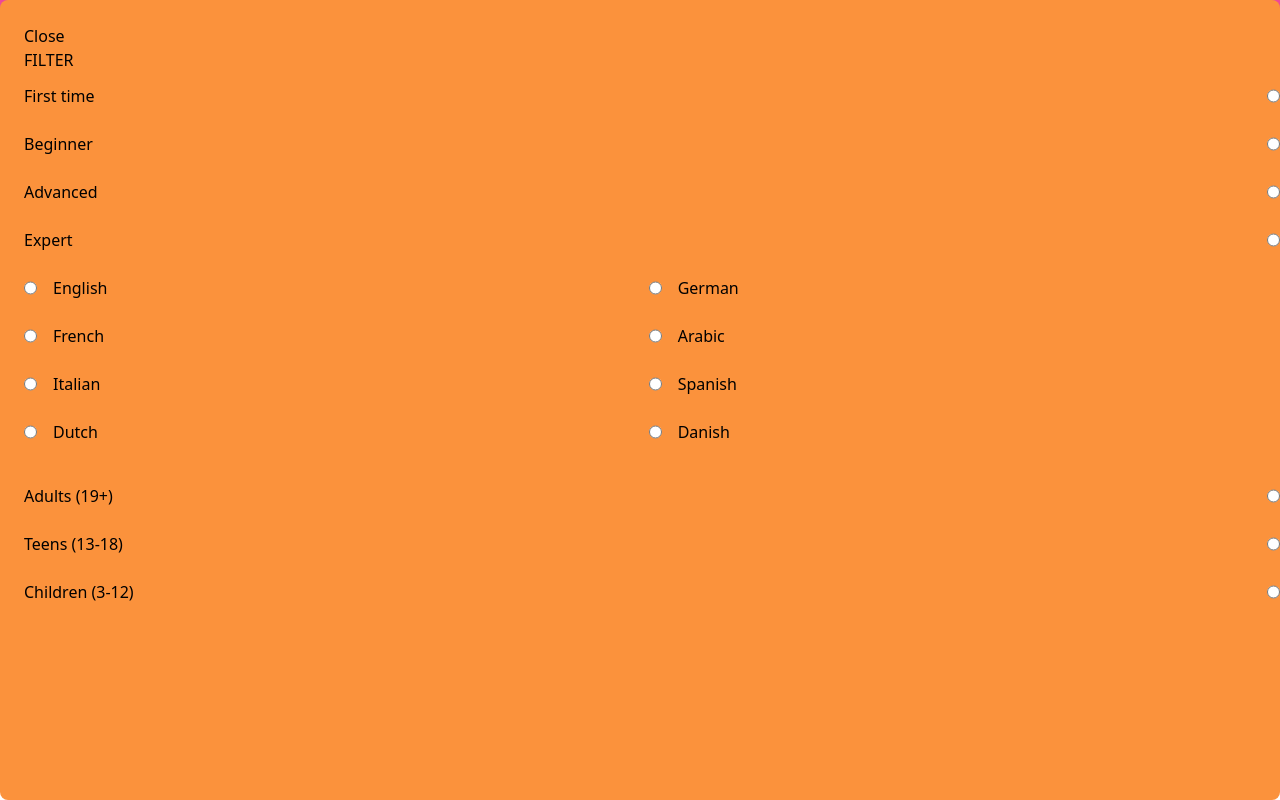
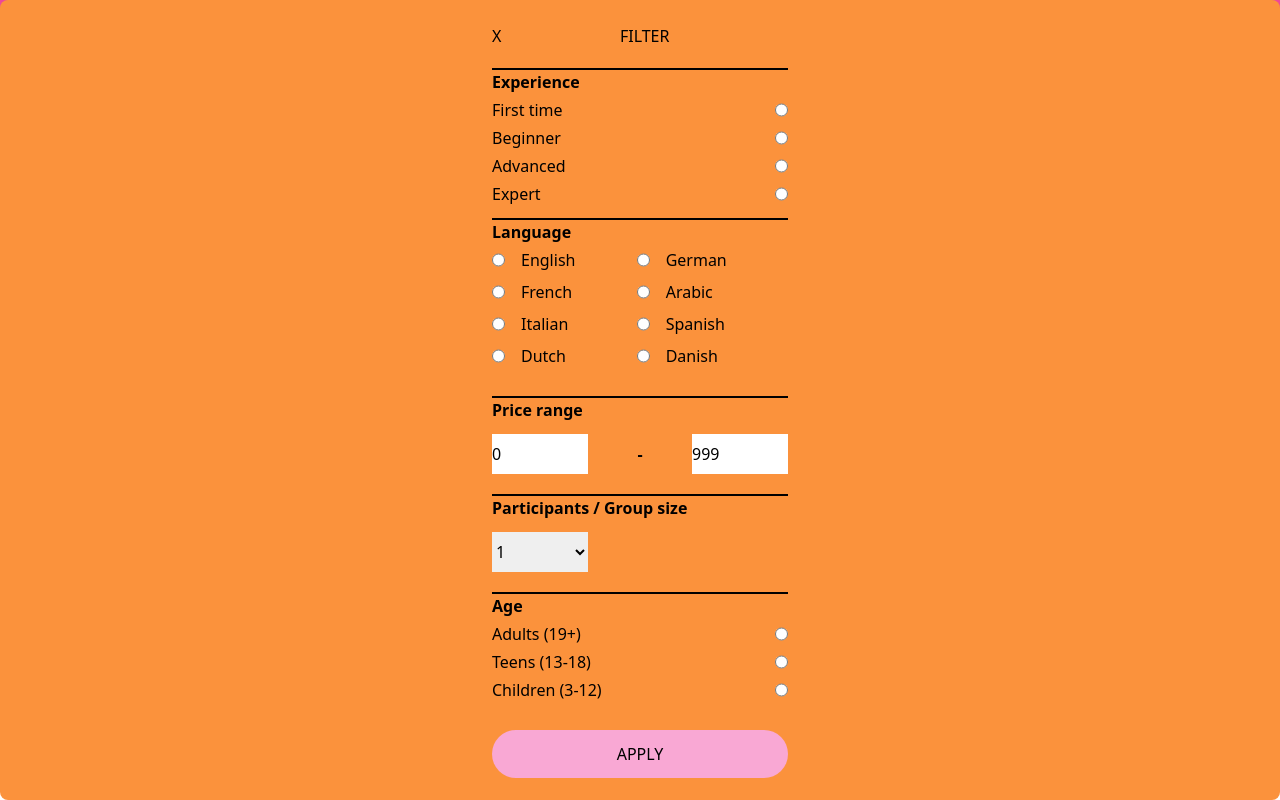
Before and after one commit to alohacyclist/frontend-netcap, a React (Create React App) app: page /results in a window 1280 px wide. Both pictures are taken after a click on the button "Filter". Built offline with nearby package versions, Linux system fonts and the light colour scheme.

Commit message:
finish filter layout

```diff
--- a/src/components/Filter/Filter.jsx
+++ b/src/components/Filter/Filter.jsx
@@ -1,22 +1,37 @@
+import { useState } from 'react'
 import {age, experienceLevel, instructorLanguage} from '../../forms/filterInputs'
 
 export function Filter({openFilter, setOpenFilter}) {
+  const [minValue, setMinValue] = useState(0)
+  const [maxValue, setMaxValue] = useState(999)
+
   return (
-    <div
+    <form
     className="w-screen h-screen fixed top-0 left-0 bg-orange-400 rounded-lg z-10 p-3"
     >
-      <div className="flex flex-col w-screen p-3">
+      <div
+      className="flex flex-col w-80 p-3 m-auto"
+      >
+
+      <div
+      className='flex mb-3'
+      >
         <h1
           onClick={() => setOpenFilter(!openFilter)}
-        >Close
+          >X
         </h1>
 
-      <h1>FILTER</h1>
+        <h1 className='m-auto'>FILTER</h1>
+      </div>
 
+      <div
+      className='mt-2 border-t-black border-t-2'
+      >
+        <h3><b>Experience</b></h3>
         {experienceLevel.map((result) => (
           <div
           key={result.id}
-          className='flex my-3 justify-between'
+          className='flex my-1 justify-between'
           >
             <label>{result.name}</label>
             <input
@@ -24,32 +39,28 @@ export function Filter({openFilter, setOpenFilter}) {
               type={result.type}
               name={result.category}
               value={result.name}
-              /* onClick={() => {
-                result.category === 'location' ?
-                  logLocation(result.category, result.name) :
-                  logActivity(result.category, result.name)
-              }} */
           />
           </div>
         ))}
+    </div>
+
     <div
-        className='flex flex-col flex-wrap h-52'
+    className='mt-2 border-t-black border-t-2'
+    >
+      <h3><b>Language</b></h3>
+        <div
+        className='flex flex-col flex-wrap h-36'
         >
         {instructorLanguage.map((result) => (
           <div
           key={result.id}
-          className='flex my-3 pr-4'
+          className='flex my-1 pr-4'
           >
             <input
               id={result.id}
               type={result.type}
               name={result.category}
               value={result.name}
-              /* onClick={() => {
-                result.category === 'location' ?
-                logLocation(result.category, result.name) :
-                logActivity(result.category, result.name)
-              }} */
               />
               <label
               className='pl-4'
@@ -57,17 +68,64 @@ export function Filter({openFilter, setOpenFilter}) {
           </div>
         ))}
         </div>
+      </div>
 
-        <div>
 
+      <div
+      className='mt-2 border-t-black border-t-2'
+      >
+      <h3><b>Price range</b></h3>
+      <div
+      className='flex justify-between items-center'
+      >
+
+        <input
+        className='w-24 my-3 h-10'
+        onChange={(e) => setMinValue(e.target.value)}
+        value={minValue}
+        >
+        </input>
+        <h1><b>-</b></h1>
+        <input
+        className='w-24 my-3 h-10'
+        onChange={(e) => setMaxValue(e.target.value)}
+        value={maxValue}
+        >
+        </input>
       </div>
-        <div>
+      </div>
 
+      <div
+      className='mt-2 border-t-black border-t-2'
+      >
+
+      <h3><b>Participants / Group size</b></h3>
+
+        <select
+        className='w-24 my-3 h-10'
+        >
+          <option>1</option>
+          <option>2</option>
+          <option>3</option>
+          <option>4</option>
+          <option>5</option>
+          <option>6</option>
+          <option>7</option>
+          <option>8</option>
+          <option>9</option>
+          <option>10</option>
+          <option>10+</option>
+        </select>
       </div>
+
+      <div
+      className='mt-2 border-t-black border-t-2'
+      >
+      <h3><b>Age</b></h3>
       {age.map((result) => (
         <div
         key={result.id}
-          className='flex my-3 justify-between'
+        className='flex my-1 justify-between'
         >
           <label>{result.name}</label>
           <input
@@ -75,17 +133,18 @@ export function Filter({openFilter, setOpenFilter}) {
             type={result.type}
             name={result.category}
             value={result.name}
-              /* onClick={() => {
-                result.category === 'location' ?
-                  logLocation(result.category, result.name) :
-                  logActivity(result.category, result.name)
-              }} */
           />
         </div>
       ))}
+      </div>
+
+      <button
+      className='w-full bg-pink-300 rounded-3xl p-3 mt-6'
+      >APPLY
+      </button>
 
       </div>
 
-    </div>
+    </form>
   )
 }
```
Lines whose indentation alone changed are shown as unchanged.
